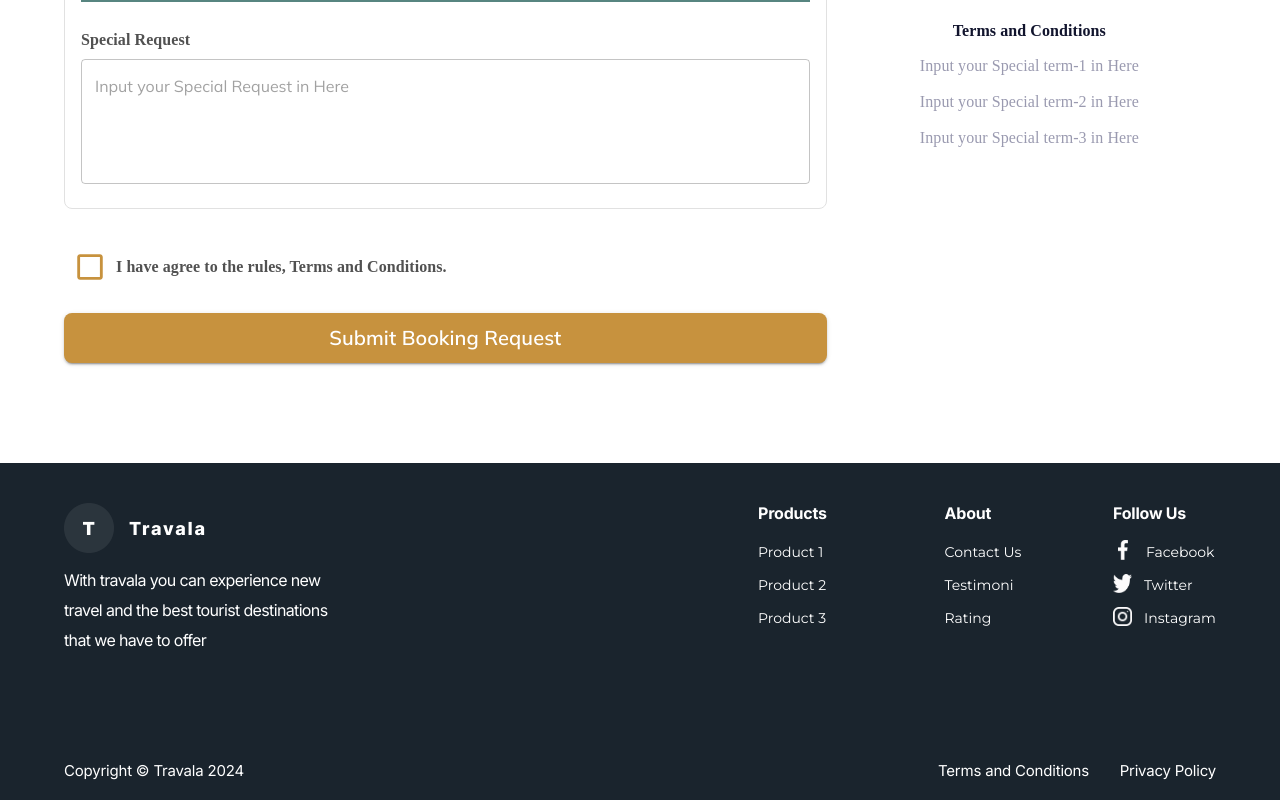
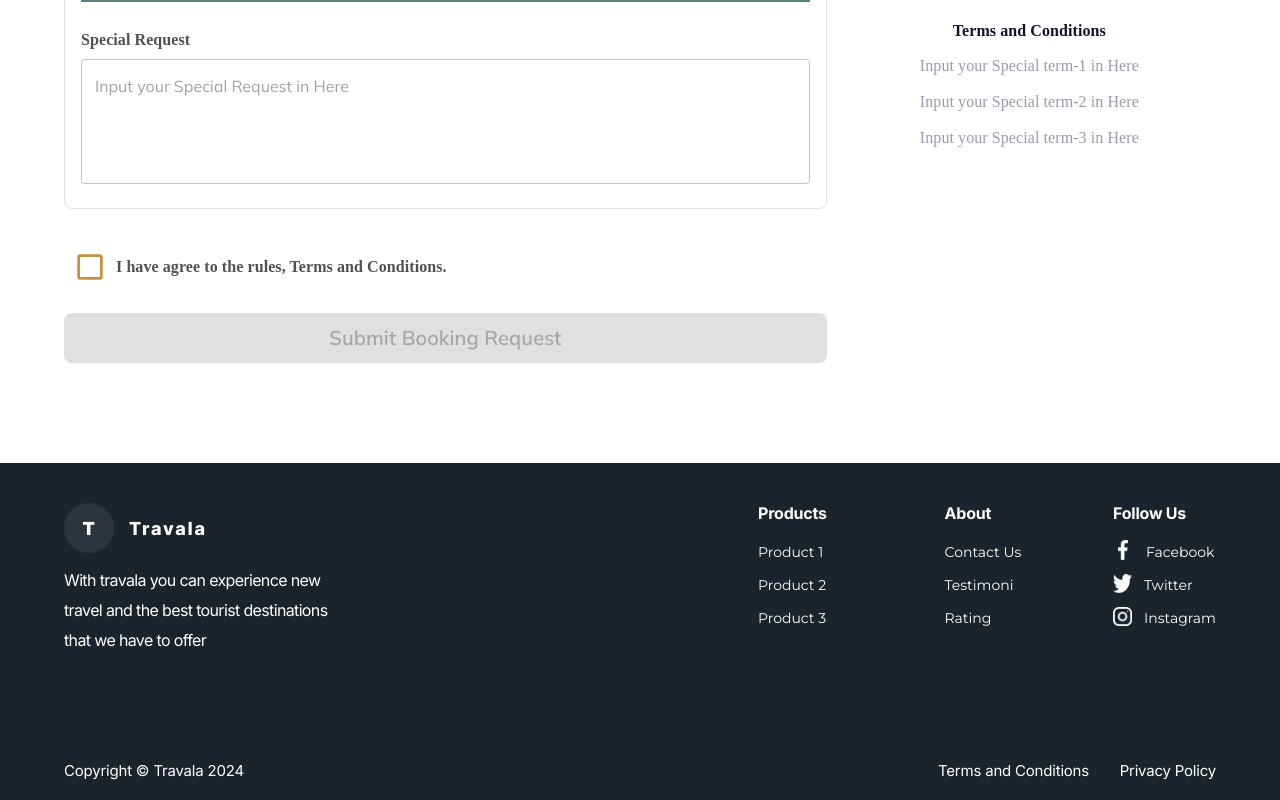
Before and after one commit to Software-Lifecycle-Consultants/slc-open-hms, a Next.js app: page /checkout in a window 1280 px wide. Shown: the part 1456-2256 px from the top of the page. Built offline with nearby package versions, Linux system fonts and the light colour scheme.

Commit message:
Enabled checkbox action for submit button

```diff
--- a/components/checkout/SubmitButton.tsx
+++ b/components/checkout/SubmitButton.tsx
@@ -1,15 +1,35 @@
-import { Button, Checkbox, Typography, Box } from "@mui/material";
-import React from "react";
+// This line tells Next.js that this component should be rendered on the client-side
+"use client";
+
+// Import required components and hooks from the respective libraries
+import { Button, Checkbox, Typography, Box, Link } from "@mui/material";
+import React, { useState } from "react";
 import { submitContent } from "@/data/checkoutPage";
 import { mulish } from "../../app/fonts";
 import { orangebuttonCommonStyle } from "../homePage/styles";
+
+// Define an object with props for the Checkbox component
 const label = { inputProps: { "aria-label": "Checkbox demo" } };
 
+// Define the SubmitButton component
 const SubmitButton = () => {
+  // Use the useState hook to manage the state of the checkbox
+  const [isChecked, setIsChecked] = useState(false);
+
+  // Define a function to handle the checkbox change event
+  const handleCheckboxChange = () => {
+    setIsChecked(!isChecked);
+  };
+
+  // Render the component
   return (
     <>
+      {/* Display a flex container with the checkbox and condition text */}
       <Box sx={{ display: "flex" }}>
+        {/* Render the Checkbox component */}
         <Checkbox
+          checked={isChecked}
+          onChange={handleCheckboxChange}
           {...label}
           sx={{
             "& .MuiSvgIcon-root": { fontSize: 34 },
@@ -20,6 +40,7 @@ const SubmitButton = () => {
             marginTop: "8px",
           }}
         />
+        {/* Render the condition text */}
         <Typography
           variant="body1"
           className={mulish.className}
@@ -31,14 +52,21 @@ const SubmitButton = () => {
             letterSpacing: "0.08px",
             fontWeight: "600",
             marginTop: "24px",
-          }}>
+          }}
+        >
           {submitContent.condition}
         </Typography>
       </Box>
+      {/* Render the Submit button */}
+
       <Button
         variant="contained"
+        disabled={!isChecked} // Disable the button if the checkbox is not checked
         className={mulish.className}
-        sx={{...orangebuttonCommonStyle ,marginBottom: "100px" }}
+        sx={{
+          ...orangebuttonCommonStyle,
+          marginBottom: "100px",
+        }}
       >
         {submitContent.submitctaCaption}
       </Button>
@@ -46,4 +74,5 @@ const SubmitButton = () => {
   );
 };
 
+// Export the SubmitButton component
 export default SubmitButton;
```
